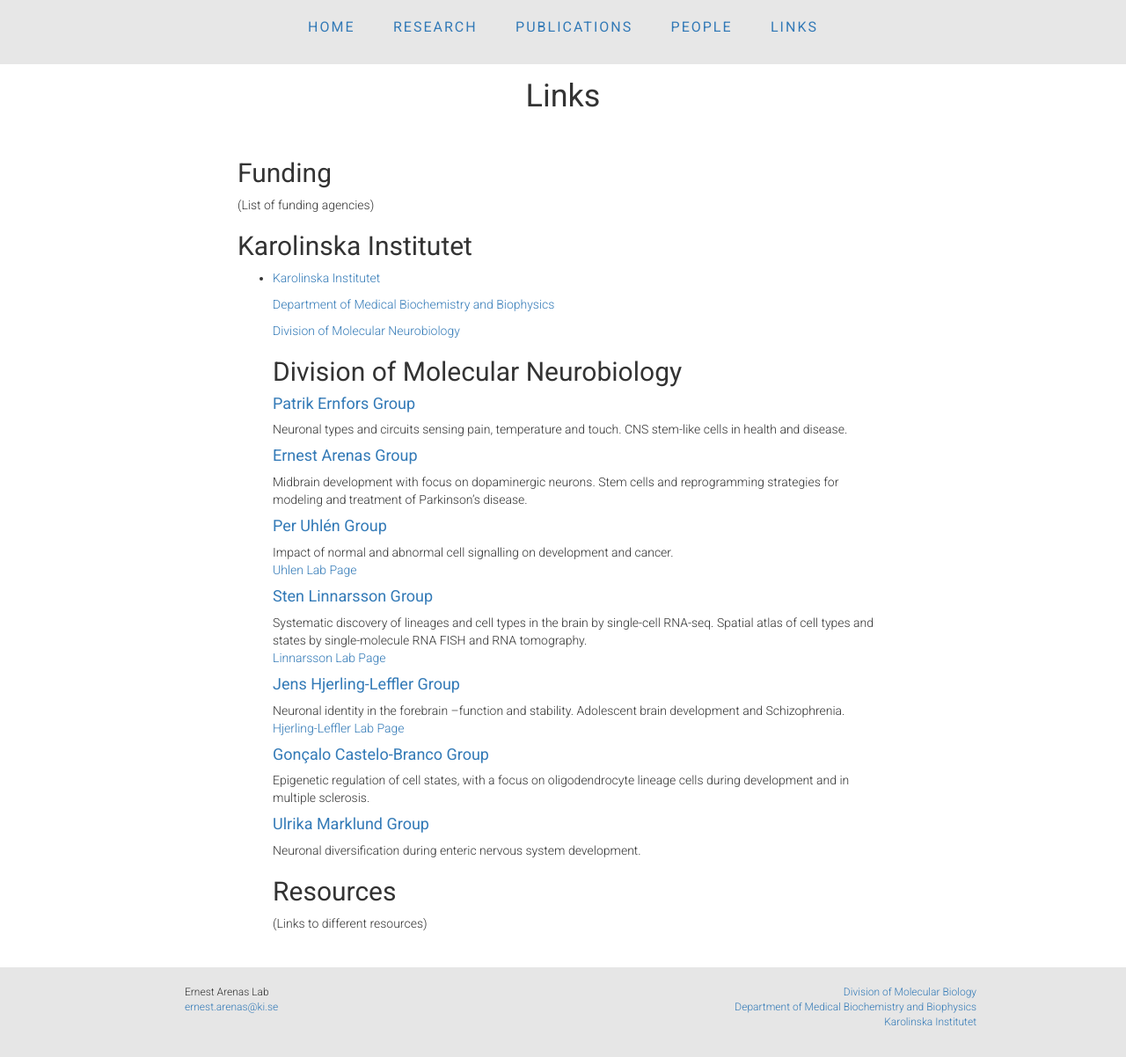
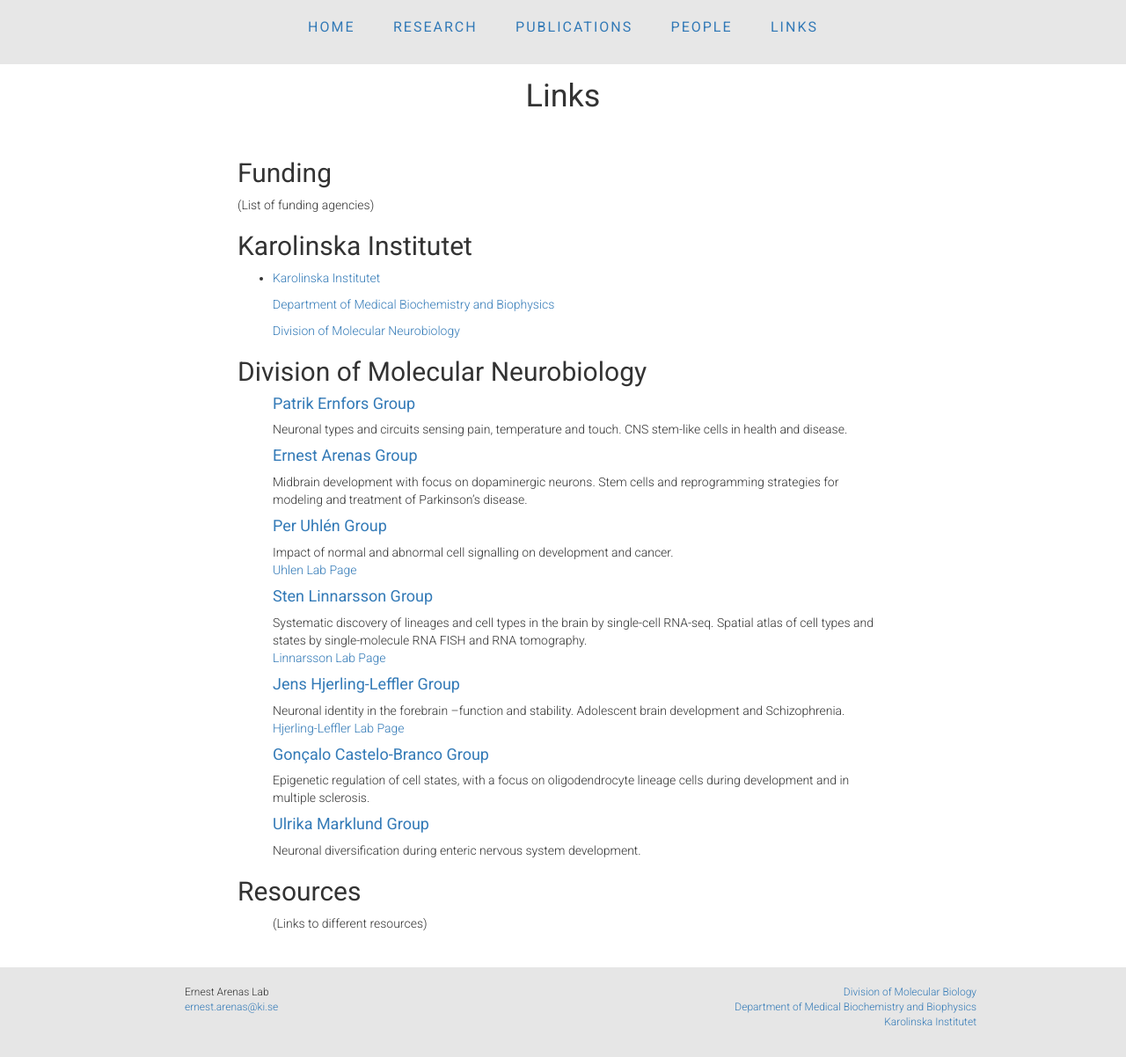
Before and after one commit to ArenasLab/arenaslab.github.io, a Jekyll site: the page links/index.html, which Jekyll copies as it is, in a window 1280 px wide and 1202 px high. Shown: the whole window at 88% size. Built offline with Jekyll 4.4.1, drawn with Linux system fonts in a browser that asks for light colours.

Commit message:
Update index.html

```diff
--- a/links/index.html
+++ b/links/index.html
@@ -39,7 +39,9 @@
             <p><a href="http://ki.se/en/mbb/startpage">Department of Medical Biochemistry and Biophysics</a></p>
             <p><a href="http://ki.se/en/mbb/research-division-of-molecular-neurobiology">Division of Molecular Neurobiology</a></p>
 	  </li>
+	</ul>
     <h2>Division of Molecular Neurobiology</h2>
+      <ul class="posts">
     <h4><a href="http://ki.se/en/mbb/patrik-ernfors-group">Patrik Ernfors Group</a></h4>
     <p>Neuronal types and circuits sensing pain, temperature and touch. CNS stem-like cells in health and disease.</p>
     <h4><a href="http://ki.se/en/mbb/ernest-arenas-group">Ernest Arenas Group</a></h4>
@@ -57,8 +59,11 @@
     <p>Epigenetic regulation of cell states, with a focus on oligodendrocyte lineage cells during development and in multiple sclerosis.</p>
     <h4><a href="http://ki.se/en/mbb/ulrika-marklund-group">Ulrika Marklund Group</a></h4>
     <p>Neuronal diversification during enteric nervous system development.</p>
-      <h2>Resources</h2>
+	      </ul>
+	      <h2>Resources</h2>
+	  <ul class="posts">
         <p>(Links to different resources)</p>
+	    </ul>
 
   </div>
   <p>&nbsp;<p>
```
